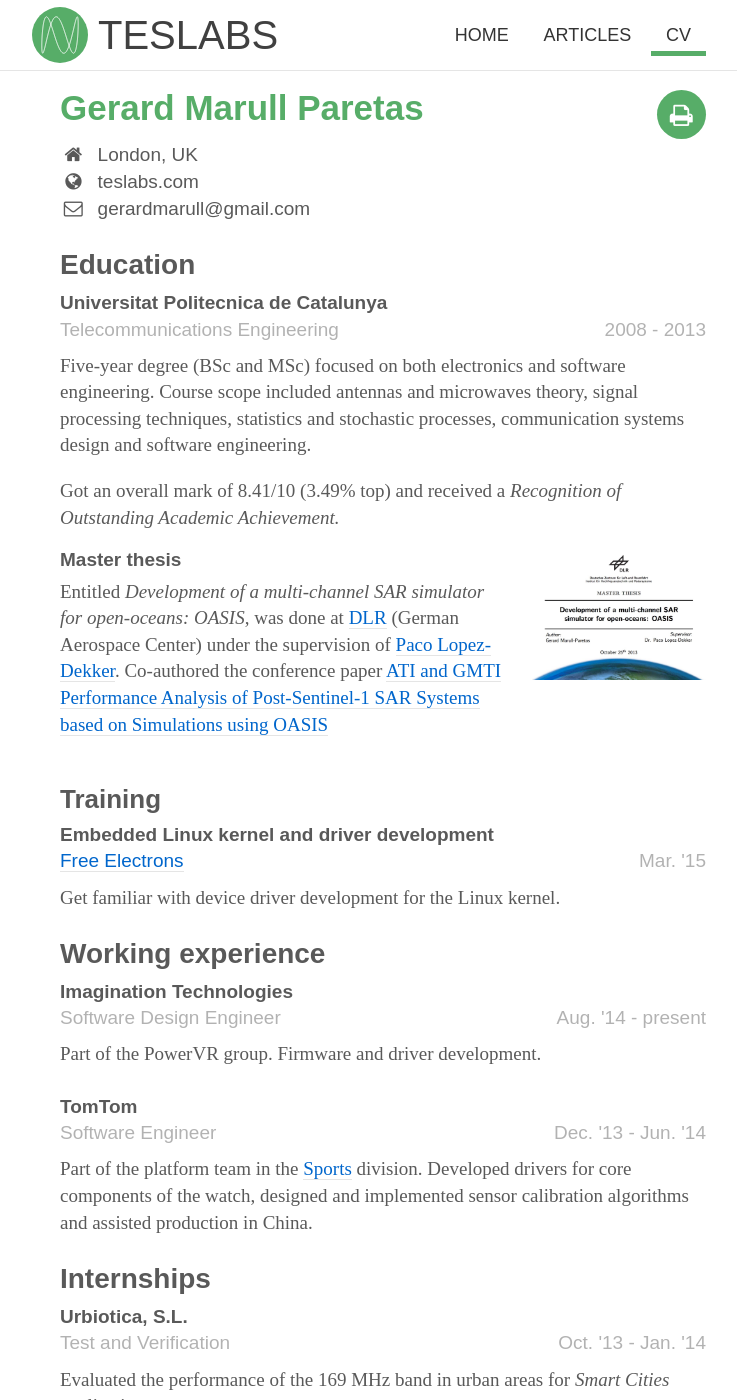
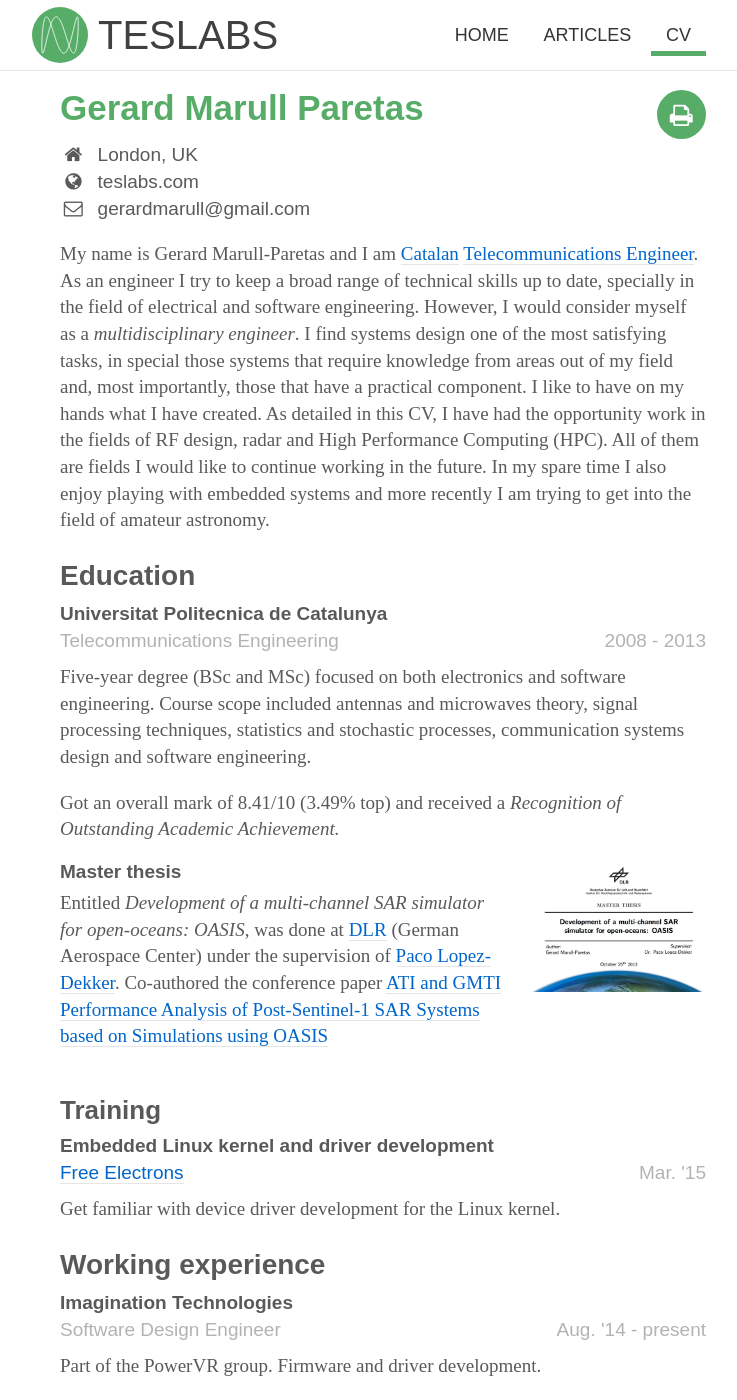
Before and after one commit to gmarull/gmarull.github.io, a Jekyll site: the page built from cv.html, in a window 1280 px wide and 1400 px high. Shown: the whole window, without its empty margins (257-994 px from the left). Built offline with Jekyll 4.4.1, drawn with Linux system fonts in a browser that asks for light colours.

Commit message:
Added CV Biography section

```diff
--- a/cv.html
+++ b/cv.html
@@ -27,6 +27,23 @@
         <i class="icon-print"></i>
       </a>
     </div>
+  </div>
+
+  <div class="cv-bio">
+    My name is Gerard Marull-Paretas and I am <a href="http://en.wikipedia.org/wiki/Catalonia">Catalan</a>
+    <a href="http://en.wikipedia.org/wiki/Telecommunications_engineering">Telecommunications Engineer</a>.
+    As an engineer I try to keep a broad range of technical skills up to date,
+    specially in the field of electrical and software engineering. However, I
+    would consider myself as a <em>multidisciplinary engineer</em>. I find
+    systems design one of the most satisfying tasks, in special those systems
+    that require knowledge from areas out of my field and, most
+    importantly, those that have a practical component. I like to have on my
+    hands what I have created. As detailed in this CV, I have had the
+    opportunity work in the fields of RF design, radar and High Performance
+    Computing (HPC).  All of them are fields I would like to continue working
+    in the future. In my spare time I also enjoy playing with embedded systems
+    and more recently I am trying to get into the field of amateur astronomy.
+  </div>
 </section>
 
 <section class="cv-section">
```
Also changed, not shown: assets/css/style.css (+13 -0 lines), assets/css/style.min.css.
